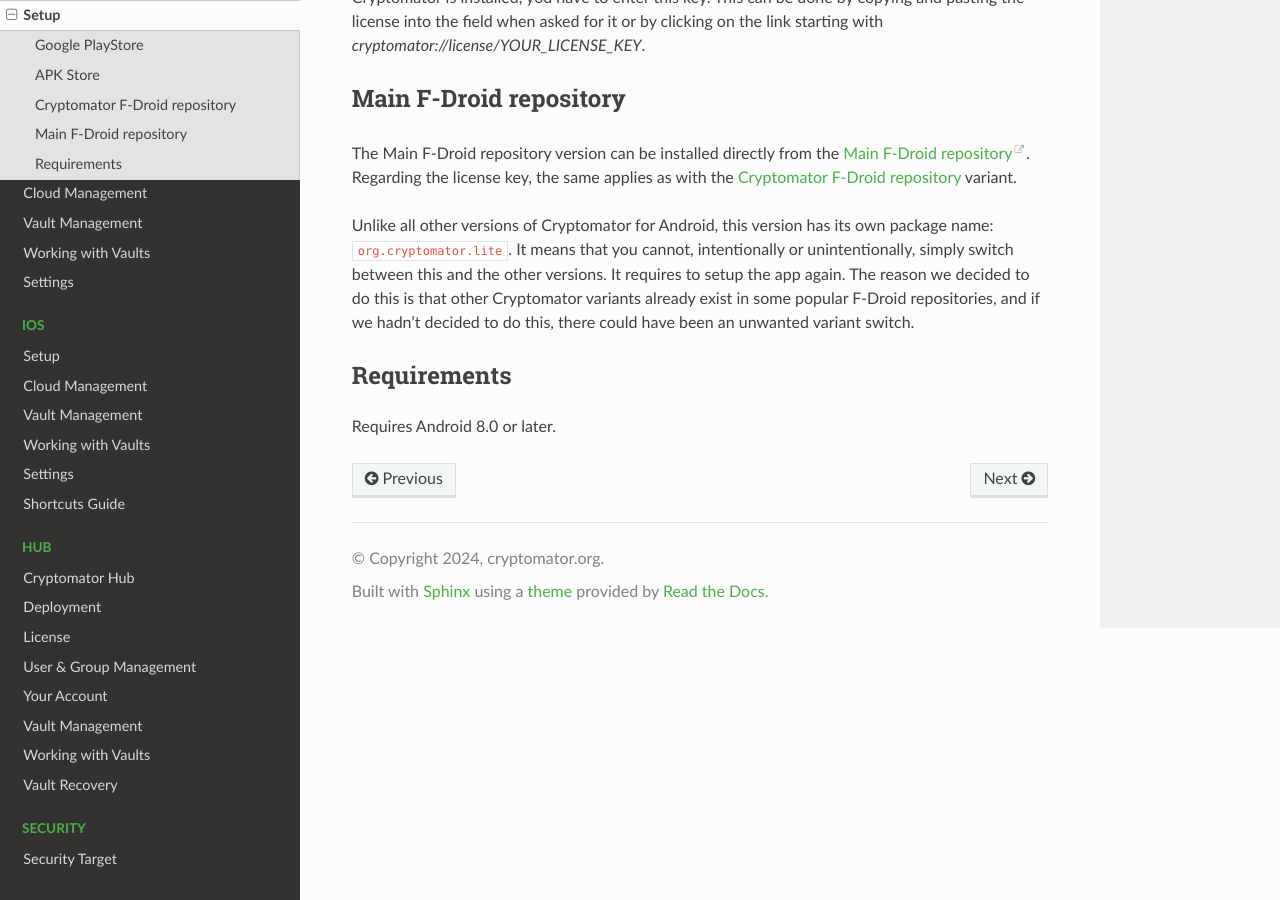
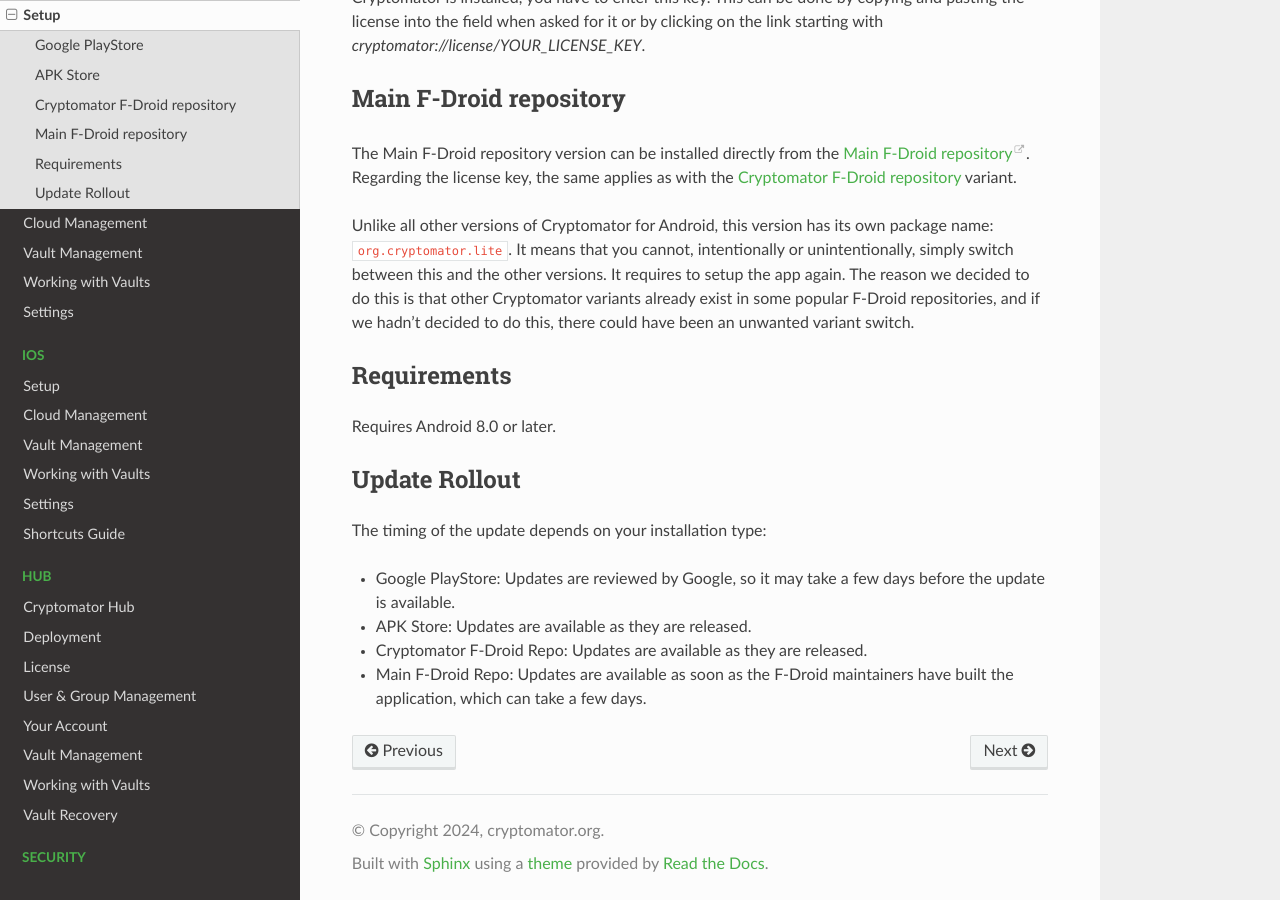
Before and after one commit to cryptomator/docs, a Sphinx documentation site: the page built from source/android/setup.rst, in a window 1280 px wide and 900 px high, scrolled down 2188 px. Built offline with Sphinx 7.4.7 and the Read the Docs theme 2.0.0, drawn with Linux system fonts in a browser that asks for light colours.

Commit message:
Add Android "Update Rollout" chapter

```diff
--- a/source/android/setup.rst
+++ b/source/android/setup.rst
@@ -82,3 +82,15 @@
 ------------
 
 Requires Android 8.0 or later.
+
+.. _android/setup/update-rollout:
+
+Update Rollout
+---------------
+
+The timing of the update depends on your installation type:
+
+* Google PlayStore: Updates are reviewed by Google, so it may take a few days before the update is available.
+* APK Store: Updates are available as they are released.
+* Cryptomator F-Droid Repo: Updates are available as they are released.
+* Main F-Droid Repo: Updates are available as soon as the F-Droid maintainers have built the application, which can take a few days.
```
